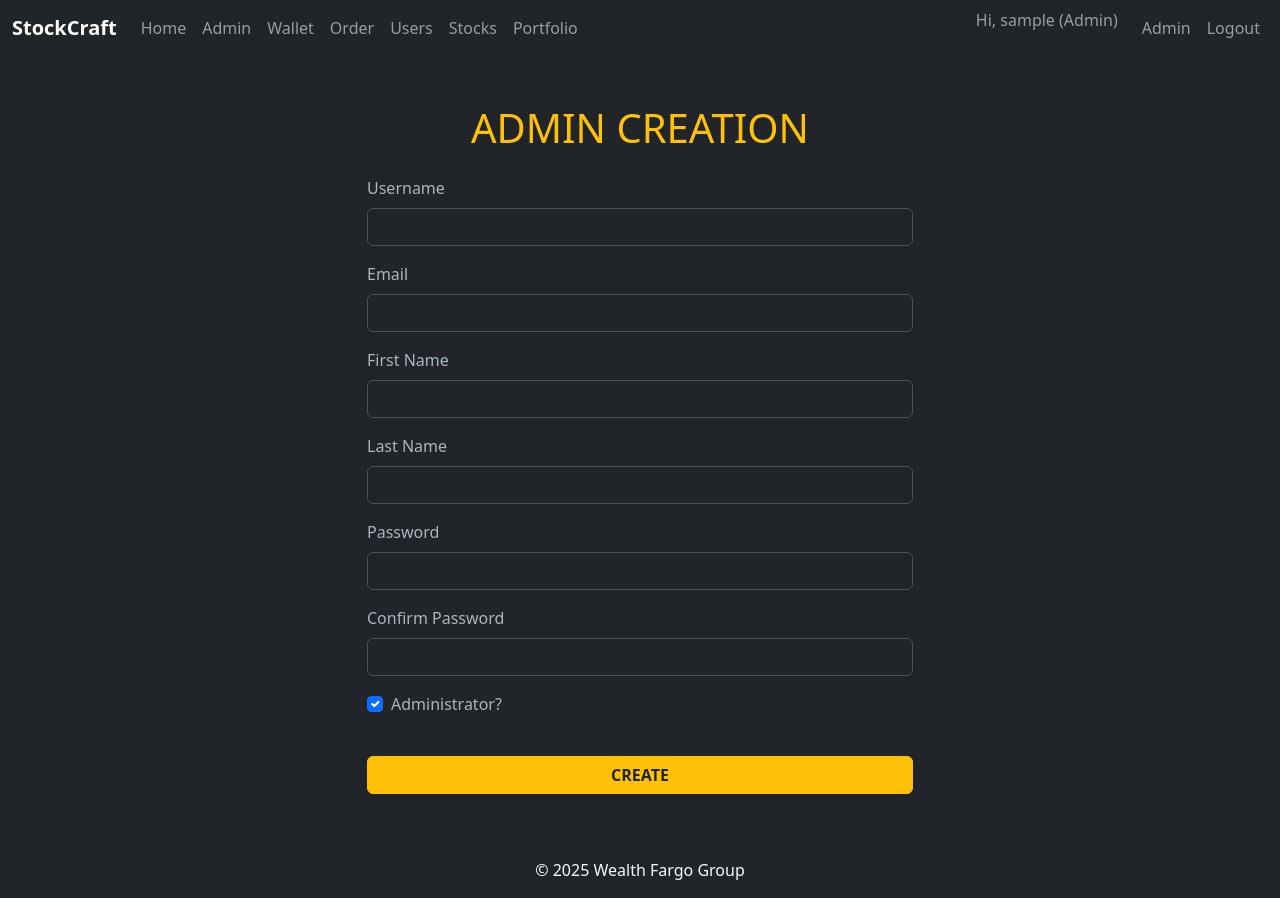
After one commit to hskim19-yeet/GitHub-Main-Repo, a Flask app: page /admin/add_admin in a window 1280 px wide. The commit adds this page. Run offline with Flask 3, Linux system fonts and the light colour scheme; a user stored in the database is signed in; tables that the repository leaves empty hold one stand-in row (values such as "Sample post").

Commit message:
5oct2025
Did a lot. Fixed the issue a regular user can create stocks.

- Made it so user cannot access admin only pages.

- Made it so user doesn't have to put in his own userID when buying stocks on order page.

- Made it so when buying/selling stocks, the system would actually add or takeaway from the number of available stocks in the global stock inventory.

-Made it so that the very first user in the database will automatically be admin.

- Made it so that regular users cannot create admins.

- Made it so that only admins can create admins.

- Changed some bootstraps on some pages

```diff
--- a/working-directory/app.py
+++ b/working-directory/app.py
@@ -33,7 +33,7 @@ def admin_required(f):
             return login_manager.unauthorized()
         if not current_user.is_admin:
             flash("Admin access required.", "error")
-
+            return redirect(url_for("home"))
         return f(*args, **kwargs)
     return wrapper
 
@@ -47,7 +47,7 @@ class User(UserMixin, db.Model):
     firstname = db.Column(db.String(120), nullable=False)
     password = db.Column(db.String(200), nullable=False)
 
-    is_admin = db.Column(db.Boolean, nullable=False, default=False)
+    is_admin = db.Column(db.Boolean, default=False)
 
     # Relationships
     orders = db.relationship("Order", backref="user", lazy=True)
@@ -92,7 +92,7 @@ class Order(db.Model):
 class Transaction(db.Model):
     __tablename__ = "transaction"
     transaction_id = db.Column(db.Integer, primary_key=True, autoincrement=True)
-    order_id = db.Column(db.Integer, db.ForeignKey("order.order_id"), nullable=False)
+    order_id = db.Column(db.Integer, db.ForeignKey("order.order_id"), nullable=True)
     user_id = db.Column(db.Integer, db.ForeignKey("user.user_id"), nullable=False)
     stock_id = db.Column(db.Integer, db.ForeignKey("stock.id"), nullable=False)
     quantity = db.Column(db.Integer, nullable=False)
@@ -100,7 +100,6 @@ class Transaction(db.Model):
 
 with app.app_context():
     db.create_all()
-
 
 @app.route("/signup", methods=["GET", "POST"])
 def signup():
@@ -110,13 +109,32 @@ def signup():
         lastname = request.form.get("lastname", "").strip()
         firstname = request.form.get("firstname", "").strip()
         password = request.form.get("password", "")
+        confirm_password = request.form.get("confirm_password", "")
+
+
+        if User.query.filter_by(username=username).first():
+            flash("Username already taken.", "error")
+            return render_template("signup.html")
+
+        existing_email = User.query.filter_by(email=email).first()
+        if existing_email:
+            flash("Email address already in use.", "error")
+            return render_template("signup.html")
+
+        if password != confirm_password:
+            flash("Passwords do not match.", "error")
+            return render_template("signup.html")
 
         if not all([username, email, lastname, firstname, password]):
             flash("All fields are required.", "error")
             return render_template("signup.html")
 
+        first_user= (User.query.count() == 0)
+
         u = User(username=username, email=email,
-                 lastname=lastname, firstname=firstname)
+                 lastname=lastname, firstname=firstname,
+                 is_admin=first_user)
+
         u.set_password(password)
         try:
             db.session.add(u)
@@ -128,6 +146,54 @@ def signup():
             flash(f"Error creating account: {e}", "error")
             return render_template("signup.html")
     return render_template("signup.html")
+
+
+@app.route("/admin/add_admin", methods=["GET", "POST"])
+@login_required
+@admin_required
+def add_admin():
+    if request.method == "POST":
+        username = request.form.get("username", "").strip()
+        email = request.form.get("email", "").strip()
+        lastname = request.form.get("lastname", "").strip()
+        firstname = request.form.get("firstname", "").strip()
+        password = request.form.get("password", "")
+        confirm_password=request.form.get("confirm_password","")
+
+
+        if User.query.filter_by(username=username).first():
+            flash("Username already taken.", "error")
+            return render_template("add_admin.html")
+
+        existing_email = User.query.filter_by(email=email).first()
+        if existing_email:
+            flash("Email address already in use.", "error")
+            return render_template("add_admin.html")
+
+        if password != confirm_password:
+            flash("Passwords do not match.", "danger")
+            return render_template("add_admin.html")
+
+        if not all([username, email, lastname, firstname, password]):
+            flash("All fields are required.", "error")
+            return render_template("add_admin.html")
+
+        is_admin = bool(request.form.get("is_admin"))
+        u = User(username=username, email=email,
+                 lastname=lastname, firstname=firstname,
+                 is_admin=True)
+
+        u.set_password(password)
+        try:
+            db.session.add(u)
+            db.session.commit()
+            flash("Account created. Please log in.", "success")
+            return redirect(url_for("login"))
+        except Exception as e:
+            db.session.rollback()
+            flash(f"Error creating account: {e}", "error")
+            return render_template("add_admin.html")
+    return render_template("add_admin.html")
 
 
 @app.route("/login", methods=["GET", "POST"])
@@ -178,9 +244,28 @@ def orders():
     return render_template("orders.html", stocks=stocks, acct=acct, positions=positions, user_orders=user_orders)
 
 
-@app.route("/orders/add/<int:user_id>/<int:stock_id>/<int:quantity>")
-def add_order(user_id, stock_id, quantity):
+@app.route("/orders/add", methods=["POST"])
+def add_order():
     try:
+        stock_id = int(request.form.get("stock_id", 0))
+        quantity = int(request.form.get("quantity", 0))
+        user_id = current_user.user_id
+
+        if quantity <= 0:
+            flash("Quantity invalid!", "danger")
+            return redirect(url_for("orders"))
+
+        stock=Stock.query.get(stock_id)
+        if not stock:
+            flash("Stock not found.", "danger")
+            return redirect(url_for("orders"))
+
+        if stock.available_stocks < quantity:
+            flash(f"Not enough stocks available. Available: {stock.available_stocks}", "danger")
+            return redirect(url_for("orders"))
+
+        stock.available_stocks = stock.available_stocks - quantity
+
         o = Order(user_id=user_id, stock_id=stock_id, quantity=quantity)
         db.session.add(o)
         db.session.commit()
@@ -201,10 +286,11 @@ def add_order(user_id, stock_id, quantity):
 
 
         db.session.commit()
-        flash("Order added and position added to portfolio.")
+        flash(f"Order added and position added to portfolio! {quantity} shares of {stock.company} purchased. Remaining: {stock.available_stocks}", "success")
     except Exception as e:
         db.session.rollback()
         flash(f"Error adding order: {e}")
+
     return redirect(url_for("orders"))
 
 
@@ -254,6 +340,7 @@ def add_user(username, email, lastname, firstname, password):
 
 
 @app.route('/stocks')
+@login_required
 def stocks():
     stocks = Stock.query.all()
     return render_template('stocks.html', stocks=stocks)
@@ -265,7 +352,8 @@ def stocks():
 def add_stock():
     if not current_user.is_admin:
         flash("Admin access required.", "error")
-        return
+        return redirect(url_for('stocks'))
+
     stock_ticker = request.form.get('stock_ticker')
     company = request.form.get('company')
     initial_price = request.form.get('initial_price', type=float)
@@ -274,6 +362,10 @@ def add_stock():
     if not (stock_ticker and company and initial_price and available_stocks):
         flash('Missing required information!', 'error')
         return redirect(url_for('stocks'))
+
+    if Stock.query.filter_by(stock_ticker=stock_ticker).first():
+        flash("Stock already exists.", "error")
+        return redirect(url_for("stocks"))
 
     new_stock = Stock(stock_ticker=stock_ticker,
                       company=company,
@@ -331,12 +423,10 @@ with app.app_context():
 
 
 @app.route("/portfolio")
+@login_required
 def portfolio_index():
-    u = User.query.order_by(User.user_id.asc()).first()
-    if not u:
-        flash("No users yet.", "error")
-        return redirect(url_for("users"))
-    return redirect(url_for("portfolio", user_id=u.user_id))
+
+    return redirect(url_for("portfolio", user_id=current_user.user_id))
 
 
 @app.route("/portfolio/<int:user_id>")
@@ -346,11 +436,6 @@ def portfolio(user_id):
     positions = Portfolio.query.filter_by(user_id=user_id).all()
     return render_template("portfolio.html", user=user, acct=acct, positions=positions)
 
-
-@app.route("/cash_accounts")
-def cash_accounts():
-    rows = CashAccount.query.order_by(CashAccount.cash_account_id.desc()).all()
-    return render_template("cash_account.html", cash_accounts=rows)
 
 
 @app.route('/add_cash/<int:user_id>/<float:amount>')
@@ -400,20 +485,43 @@ def add_position(user_id, stock_id, quantity):
 @app.route('/sell_position/<int:holding_id>', methods=["POST"])
 @login_required
 def sell_position(holding_id):
-    quantity = int(request.form.get("quantity", 0))
+    try:
 
-    pos = Portfolio.query.filter_by(holding_id=holding_id, user_id=current_user.user_id).first_or_404()
+        quantity = int(request.form.get("quantity", 0))
 
-    if quantity <= 0 or quantity > pos.quantity:
-        flash('Invalid amount!', "danger")
-        return redirect(url_for('portfolio', user_id=current_user.user_id))
+        pos = Portfolio.query.filter_by(holding_id=holding_id, user_id=current_user.user_id).first_or_404()
 
-    pos.quantity = pos.quantity - quantity
-    if pos.quantity == 0:
-        db.session.delete(pos)
+        if quantity <= 0 or quantity > pos.quantity:
+            flash('Invalid amount!', "danger")
+            return redirect(url_for('portfolio', user_id=current_user.user_id))
 
-    db.session.commit()
-    flash(f"Sold {quantity} shares of {pos.stock.stock_ticker} , {pos.stock.company}!")
+        stock = Stock.query.get(pos.stock_id)
+        if not stock:
+            flash("Stock not found.", "danger")
+            return redirect(url_for("portfolio", user_id=current_user.user_id))
+
+        stock.available_stocks = stock.available_stocks + quantity
+
+        transaction=Transaction(
+            order_id = None,
+            user_id = current_user.user_id,
+            stock_id = pos.stock_id,
+            quantity = -quantity
+        )
+        db.session.add(transaction)
+
+        pos.quantity = pos.quantity - quantity
+        if pos.quantity == 0:
+            db.session.delete(pos)
+
+
+        db.session.commit()
+        flash(f"Sold {quantity} shares of {pos.stock.stock_ticker} , {pos.stock.company}! Inventory updated: {stock.available_stocks} shares now available.", "success")
+
+    except Exception as e:
+        db.session.rollback()
+        flash(f"Error selling position: {e}", "danger")
+
     return redirect(url_for("portfolio", user_id=current_user.user_id))
 
 
@@ -476,6 +584,8 @@ def home():
 
 
 @app.route("/admin")
+@login_required
+@admin_required
 def admin():
     stocks = Stock.query.all()
     return render_template("admin.html", stocks=stocks)
--- /dev/null
+++ b/working-directory/templates/add_admin.html
@@ -0,0 +1,51 @@
+{% extends "base.html" %}
+{% block title %}Create Admin User{% endblock %}
+{% block content %}
+<div class = "container mt-5">
+<h1 class="text-center text-warning mb-4">ADMIN CREATION</h1>
+<div class="card shadow-sm border-0 col-md-6 mx-auto">
+<form method="POST">
+        <div class="mb-3">
+          <label class="form-label">Username</label>
+          <input name="username" type="text" class="form-control" required>
+        </div>
+
+        <div class="mb-3">
+          <label class="form-label">Email</label>
+          <input name="email" type="email" class="form-control" required>
+        </div>
+
+        <div class="mb-3">
+          <label class="form-label">First Name</label>
+          <input name="firstname" type="text" class="form-control" required>
+        </div>
+
+        <div class="mb-3">
+          <label class="form-label">Last Name</label>
+          <input name="lastname" type="text" class="form-control" required>
+        </div>
+
+        <div class="mb-3">
+          <label class="form-label">Password</label>
+          <input name="password" type="password" class="form-control" required>
+        </div>
+
+        <div class="mb-3">
+          <label class="form-label">Confirm Password</label>
+          <input name="confirm_password" type="password" class="form-control" required>
+        </div>
+
+        <div class="form-check mb-4">
+            <input class="form-check-input" type="checkbox" name="is_admin" id="is_admin" checked>
+            <label class="form-check-label" for="is_admin">Administrator?</label>
+
+        </div>
+
+        <button type="submit" class="btn btn-warning text-dark fw-bold w-100 mt-3">CREATE</button>
+    </form>
+
+
+</div>
+</div>
+
+{% endblock %}
--- a/working-directory/templates/base.html
+++ b/working-directory/templates/base.html
@@ -31,7 +31,6 @@
             <li class="nav-item"><a class="nav-link" href="{{ url_for('users') }}">Users</a></li>
             <li class="nav-item"><a class="nav-link" href="{{ url_for('stocks') }}">Stocks</a></li>
             <li class="nav-item"><a class="nav-link" href="{{ url_for('portfolio_index') }}">Portfolio</a></li>
-            <li class="nav-item"><a class="nav-link" href="{{ url_for('cash_accounts') }}">Cash Account</a></li>
           </ul>
 
           <ul class="navbar-nav ms-auto">
--- a/working-directory/templates/stocks.html
+++ b/working-directory/templates/stocks.html
@@ -35,7 +35,9 @@
                 {% endfor %}
             </tbody>
         </table>
-        <hr>
+
+        {% if current_user.is_authenticated and current_user.is_admin %}
+        <div class="container mt-5">
             <h2>Add Stock</h2>
             <form action="{{ url_for('add_stock') }}" method="POST">
 
@@ -62,5 +64,7 @@
                 <button type="submit" class="btn btn-primary">Add Stock</button>
             </form>
         </div>
+        {% endif %}
+    </div>
 
     {% endblock %}
```
Also changed, not shown: working-directory/templates/admin.html (+17 -9 lines), working-directory/templates/cash_account.html (deleted, +0 -53 lines), working-directory/templates/home.html (+42 -19 lines), working-directory/templates/orders.html (+10 -13 lines), working-directory/templates/signup.html (+11 -1 lines), working-directory/templates/user.html (+10 -29 lines), 1 other file. Lines whose indentation alone changed are shown as unchanged.
